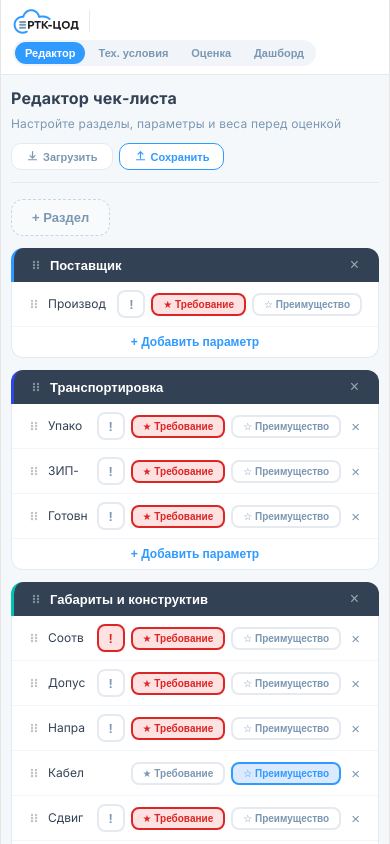
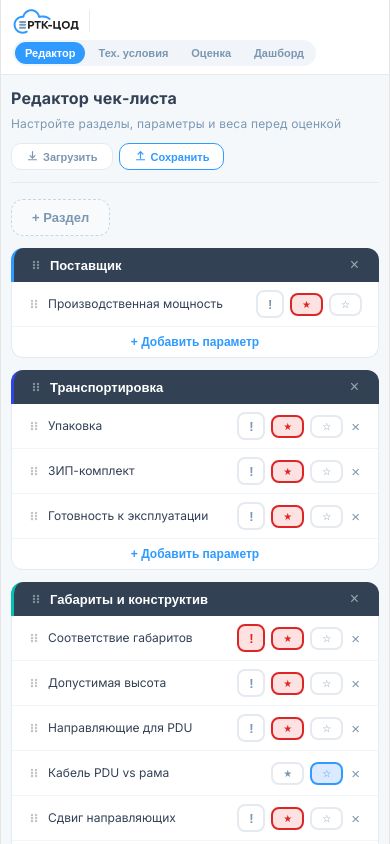
Before and after one commit to anezuf/Equipment-Testing, a React (Vite) app: page / in a window 390 px wide. Shown: the top 844 px of the page. Built offline with nearby package versions, Linux system fonts and the light colour scheme.

Commit message:
fix(mobile): hide button labels in editor on mobile, keep desktop unchanged

```diff
--- a/src/App.jsx
+++ b/src/App.jsx
@@ -664,14 +664,22 @@ export default function App(){
                       {sec.items.map((it,ii)=>
                         <SortableItemRow key={ii} id={`item-${si}-${ii}`}>
                           {(itemDrag,itemAttrs)=>
-                            <div style={{display:"flex",alignItems:"center",gap:8,padding:"8px 16px",borderTop:ii?`1px solid #F1F5F9`:"none"}}>
+                            <div style={{display:"flex",alignItems:"center",flexWrap:"wrap",gap:8,padding:"8px 16px",borderTop:ii?`1px solid #F1F5F9`:"none"}}>
                               <span style={{cursor:"grab",display:"flex",flexShrink:0,opacity:0.3,touchAction:"none"}} {...itemDrag} {...itemAttrs}><svg width="12" height="12" viewBox="0 0 12 12"><circle cx="4" cy="3" r="1.2" fill={B.graphite}/><circle cx="8" cy="3" r="1.2" fill={B.graphite}/><circle cx="4" cy="6" r="1.2" fill={B.graphite}/><circle cx="8" cy="6" r="1.2" fill={B.graphite}/><circle cx="4" cy="9" r="1.2" fill={B.graphite}/><circle cx="4" cy="9" r="1.2" fill={B.graphite}/><circle cx="8" cy="9" r="1.2" fill={B.graphite}/></svg></span>
                               <textarea value={it.n} onChange={e=>{setItemName(si,ii,e.target.value);e.target.style.height="auto";e.target.style.height=e.target.scrollHeight+"px";}} onFocus={e=>{e.target.style.height="auto";e.target.style.height=e.target.scrollHeight+"px";}} rows={1} style={{flex:1,border:"none",background:"none",fontSize:12,color:B.graphite,outline:"none",minWidth:0,resize:"none",overflow:"hidden",fontFamily:"Inter, system-ui, sans-serif",lineHeight:"1.4",padding:0}} placeholder="Название параметра"/>
                               <div style={{display:"flex",alignItems:"center",gap:6,flexShrink:0}}>
                                 <button className="btn-score" onClick={()=>setItemWeight(si,ii,it.w===2?1:2)} style={{width:28,height:28,borderRadius:8,border:it.w===2?`2px solid #DC2626`:`2px solid ${B.border}`,background:it.w===2?"#FEE2E2":"#fff",cursor:"pointer",fontSize:13,fontWeight:800,color:it.w===2?"#DC2626":B.steel,display:"flex",alignItems:"center",justifyContent:"center",transition:"all 0.15s",visibility:it.w>=1?"visible":"hidden"}} title="Критичный параметр (×2)">!</button>
-                                {[{w:1,l:"★ Требование"},{w:0,l:"☆ Преимущество"}].map(({w:wv,l})=>{const on=wv===0?it.w===0:(it.w>=1);const wc=WC[wv];return <button className="btn-score" key={wv} onClick={()=>setItemWeight(si,ii,wv===0?0:1)} style={{padding:"4px 10px",borderRadius:8,border:on?`2px solid ${wc.bc}`:`2px solid ${B.border}`,background:on?wc.bg:"#fff",cursor:"pointer",fontSize:10,fontWeight:700,color:on?wc.c:B.steel,transition:"all 0.15s",whiteSpace:"nowrap"}}>{l}</button>;})}
+                                {[{w:1,l:"Требование"},{w:0,l:"Преимущество"}].map(({w:wv,l})=>{
+                                  const on=wv===0?it.w===0:(it.w>=1);
+                                  const wc=WC[wv];
+                                  const star=wv===0?"☆":"★";
+                                  return <button className="btn-score" key={wv} onClick={()=>setItemWeight(si,ii,wv===0?0:1)} style={{padding:"4px 10px",borderRadius:8,border:on?`2px solid ${wc.bc}`:`2px solid ${B.border}`,background:on?wc.bg:"#fff",cursor:"pointer",fontSize:10,fontWeight:700,color:on?wc.c:B.steel,transition:"all 0.15s",whiteSpace:"nowrap",display:"inline-flex",alignItems:"center",gap:2}}>
+                                    <span>{star}</span>
+                                    <span className="editor-btn-label"> {l}</span>
+                                  </button>;
+                                })}
+                                {sec.items.length>1&&<button className="btn-icon-close" onClick={()=>rmItem(si,ii)} style={{background:"none",border:"none",color:B.steel,cursor:"pointer",fontSize:15,padding:"0 2px",flexShrink:0}}>×</button>}
                               </div>
-                              {sec.items.length>1&&<button className="btn-icon-close" onClick={()=>rmItem(si,ii)} style={{background:"none",border:"none",color:B.steel,cursor:"pointer",fontSize:15,padding:"0 2px",flexShrink:0}}>×</button>}
                             </div>
                           }
                         </SortableItemRow>
--- a/src/index.css
+++ b/src/index.css
@@ -276,6 +276,10 @@ button {
     max-width: none !important;
   }
 
+  .editor-btn-label {
+    display: none !important;
+  }
+
   /* Heatmap table: horizontal scroll wrapper */
   .heatmap-table-wrap {
     overflow-x: auto;
```
